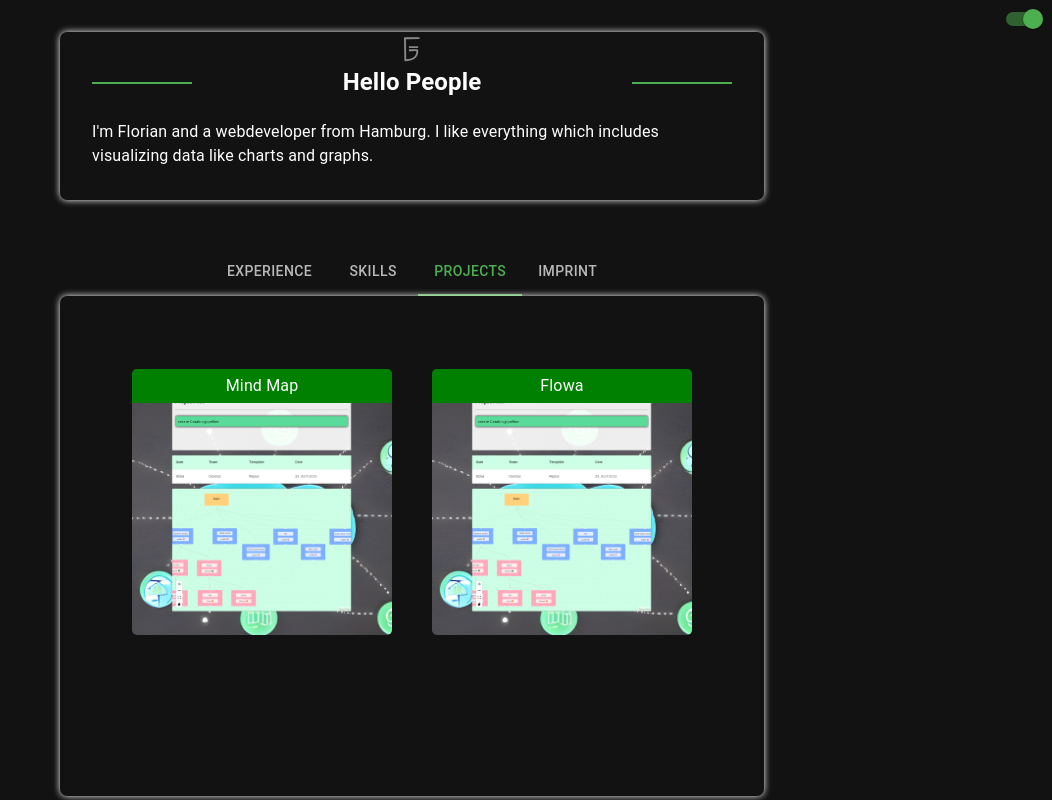
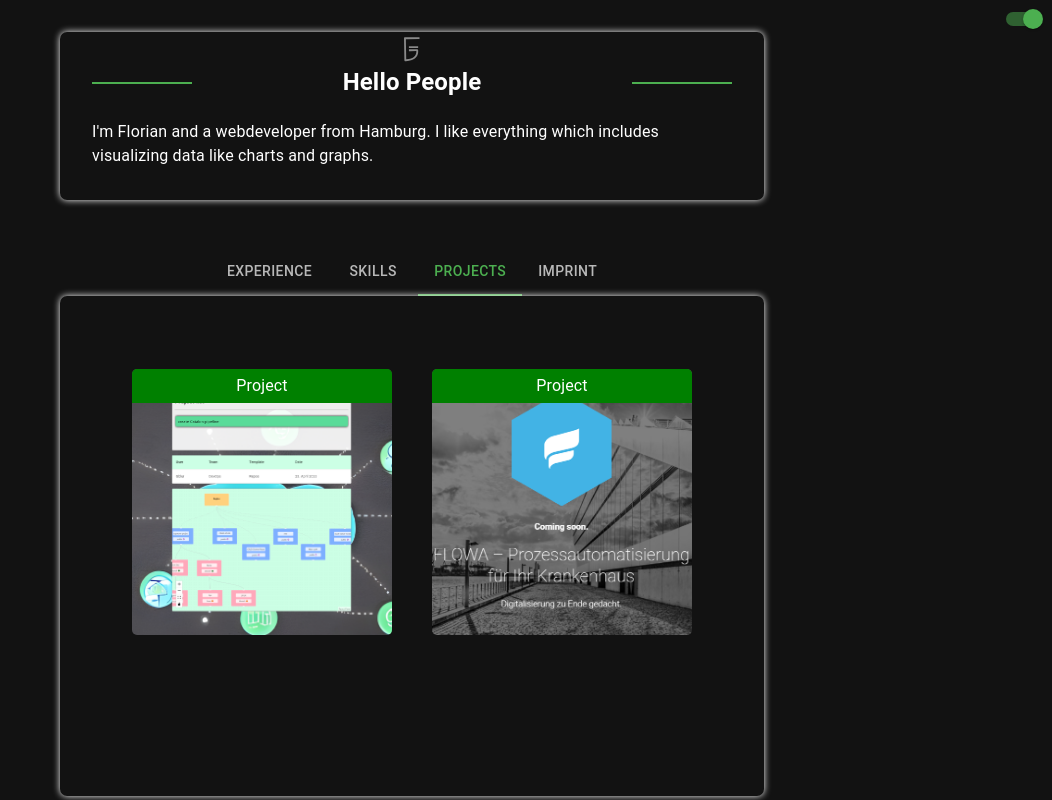
Before and after one commit to Gblur/portfoolio, a Next.js app: page / in a window 1280 px wide. Both pictures are taken after a click on the tab "PROJECTS". Shown: the top 800 px of the page, without its empty margins (228-1280 px from the left). Built offline with nearby package versions, Linux system fonts and the light colour scheme.

Commit message:
add more content

```diff
--- a/src/components/Main/Metrics/Matrix/index.tsx
+++ b/src/components/Main/Metrics/Matrix/index.tsx
@@ -25,11 +25,7 @@ export const data = {
   datasets: [
     {
       label: "Skills",
-      data: [1, 1, 2, 2, 2],
-    },
-    {
-      label: "Personal",
-      data: [2, 2, 2, 2, 2],
+      data: [3.5, 2.5, 3.5, 3, 2],
     },
   ],
 };
--- a/src/components/Main/Profile/Portfolio/Card/index.tsx
+++ b/src/components/Main/Profile/Portfolio/Card/index.tsx
@@ -6,26 +6,22 @@ type Props = {
   alt: string;
   title: string;
   description: string;
+  link: string;
 };
 
-export default function Card({src, alt, title, description}: Props) {
-  const [isFlipped, setIsFlipped] = useState(false);
-
-  function handleCardFlip() {
-    setIsFlipped((isflipped) => !isflipped);
-  }
-
+export default function Card({src, alt, title, description, link}: Props) {
   return (
-    <div onClick={handleCardFlip} className="card">
-      <div className={`cardInner ${isFlipped ? "flipped" : ""}`}>
+    <div className="card">
+      <div className={`cardInner`}>
         <div className="cardFace cardFront">
           <Image src={src} fill alt={alt} />
           <figure>
-            <figcaption>{title}</figcaption>
+            <figcaption>Project</figcaption>
           </figure>
         </div>
         <div className="cardFace cardBack">
           <span>{description}</span>
+          <a href={link}>Project</a>
         </div>
       </div>
     </div>
--- a/src/components/Main/Profile/Portfolio/index.tsx
+++ b/src/components/Main/Profile/Portfolio/index.tsx
@@ -9,17 +9,18 @@ export default function PortFolio({}: Props) {
     <article className="grid">
       <Card
         title="Mind Map"
-        description="Capstone project I have developed for visualizing Data and send to
-            Project management tools"
+        description="Capstone project I have developed for visualizing Data with React-flow library using Next.js, React, Zustand, Mui, MongoDB Cloud, Oauth."
         src="/Capstone.png"
         alt="capstone project"
+        link="https://mindmap-project.vercel.app"
       />
       <Card
         title="Flowa"
-        description="Process automation for hospitals. Worked with Javascript in an
-            ASP.net Environment and integrated React additionally."
-        src="/Capstone.png"
+        description="Process automation tool for hospitals. In my time at Tiplu I worked on this software with React and Typescript in an
+            ASP.net Environment"
+        src="/Flowa.png"
         alt="capstone project"
+        link="https://tiplu.de/produkte/flowa-coming-soon/"
       />
     </article>
   );
--- a/src/styles/Home.css
+++ b/src/styles/Home.css
@@ -168,7 +168,7 @@ section:first-child img {
   position: relative;
 }
 
-.cardInner.flipped {
+.card:hover .cardInner {
   transform: rotateY(180deg);
 }
 
@@ -188,6 +188,9 @@ section:first-child img {
 }
 
 .cardBack {
+  display: flex;
+  flex-direction: column;
+  justify-content: space-between;
   transform: rotateY(180deg);
 }
 
@@ -318,7 +321,7 @@ section:first-child img {
   }
 }
 
-/* Tablet and Smaller Desktop */
+/* Tablet and Smaller Desktop
 @media (min-width: 701px) and (max-width: 1120px) {
   .grid {
     grid-template-columns: repeat(2, 50%);
@@ -342,4 +345,4 @@ section:first-child img {
   to {
     transform: rotate(0deg);
   }
-}
+} */
--- a/src/styles/globals.css
+++ b/src/styles/globals.css
@@ -5,6 +5,7 @@
   --border-radius: 7px;
   --card-border-rgb: 255, 255, 255;
   --primary-color: #4caf50;
+  --primary-color-highlight: 6ad46d;
   --font-mono: ui-monospace, Menlo, Monaco, "Cascadia Mono", "Segoe UI Mono",
     "Roboto Mono", "Oxygen Mono", "Ubuntu Monospace", "Source Code Pro",
     "Fira Mono", "Droid Sans Mono", "Courier New", monospace;
@@ -23,11 +24,17 @@ body {
 }
 
 a {
-  color: inherit;
+  display: inline-flex;
+  color: var(--primary-color);
   text-decoration: none;
 }
 
 a:hover {
+  color: var(--primary-color-highlight);
+}
+
+section > div > a:hover {
+  transition: ease-in-out 200ms;
   transform: scale(1.2);
 }
 
```
Also changed, not shown: public/Flowa.png (added).
